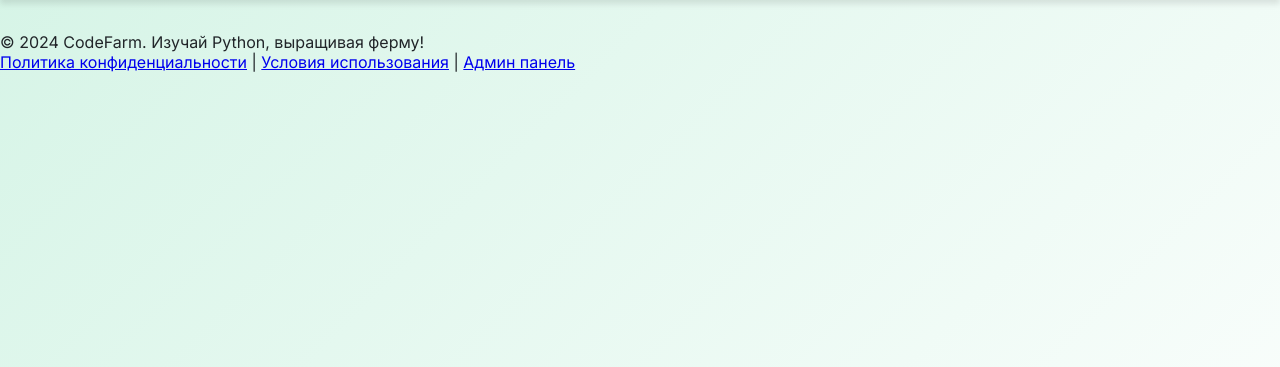
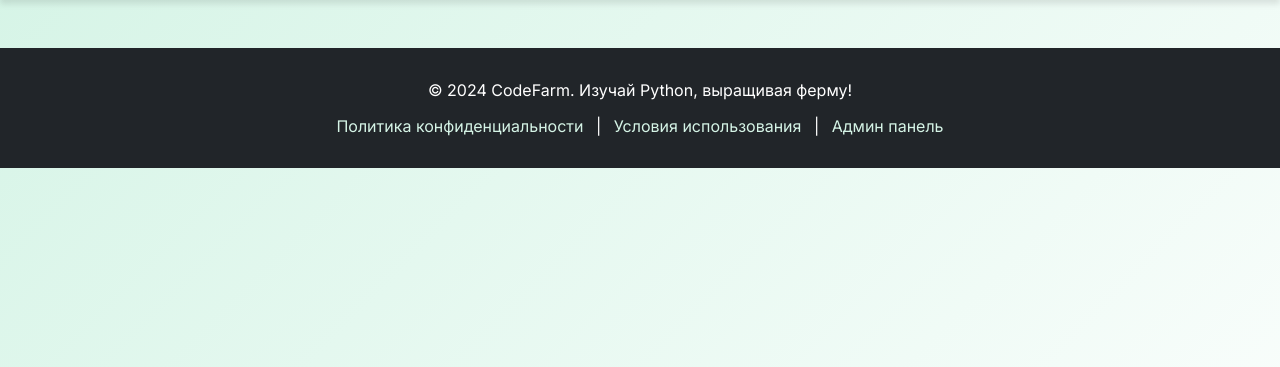
Before and after one commit to sergeynikishin555123123-lab/ITProgrammistingBot, a Flask app: template templates/base.html in a window 1280 px wide. Shown: the part 68-435 px from the top of the page. Run offline with Flask 3, Linux system fonts and the light colour scheme; the template is opened without the code that fills it, so the values that code supplies are empty; parts of the project's set-up code (start-up, migrations or seed data) failed here and were passed over; some libraries are stand-ins or nearby versions.

Commit message:
Update main.css

```diff
--- a/static/css/main.css
+++ b/static/css/main.css
@@ -212,4 +212,86 @@
 }
 
 /* Редактор кода */
-.code-editor
+.code-editor-container {
+    background: var(--gray-900);
+    border-radius: var(--radius-lg);
+    overflow: hidden;
+}
+
+.editor-header {
+    background: var(--gray-800);
+    padding: 0.75rem 1rem;
+    display: flex;
+    justify-content: space-between;
+    align-items: center;
+}
+
+.editor-title {
+    font-family: 'Fira Code', monospace;
+    color: white;
+    font-weight: 500;
+}
+
+.code-editor {
+    width: 100%;
+    height: 400px;
+    background: var(--gray-900);
+    color: white;
+    font-family: 'Fira Code', monospace;
+    padding: 1rem;
+    border: none;
+    resize: vertical;
+    font-size: 14px;
+    line-height: 1.5;
+}
+
+.editor-actions {
+    display: flex;
+    gap: 1rem;
+    padding: 1rem;
+    background: var(--gray-800);
+}
+
+/* Футер */
+.footer {
+    background: var(--gray-900);
+    color: white;
+    padding: 2rem 0;
+    margin-top: 3rem;
+}
+
+.footer-container {
+    max-width: 1200px;
+    margin: 0 auto;
+    text-align: center;
+    padding: 0 1rem;
+}
+
+.footer-links {
+    margin-top: 1rem;
+}
+
+.footer-links a {
+    color: var(--light-green);
+    text-decoration: none;
+    margin: 0 0.5rem;
+}
+
+.footer-links a:hover {
+    text-decoration: underline;
+}
+
+/* Адаптивность */
+@media (max-width: 768px) {
+    .farm-container {
+        grid-template-columns: 1fr;
+    }
+
+    .nav-menu {
+        display: none;
+    }
+
+    .nav-stats {
+        display: none;
+    }
+}
```
